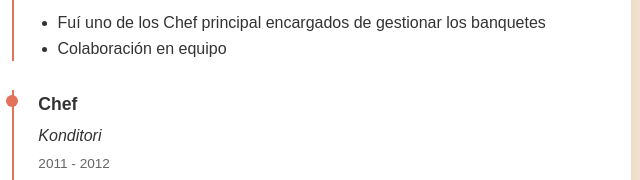
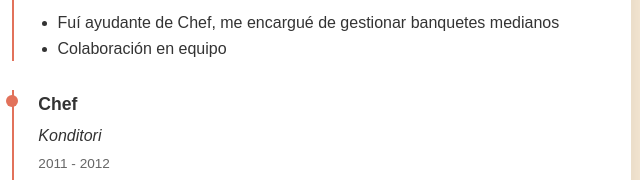
Before and after one commit to CodeCraftSoft/curriculumvitae.github.io, a plain HTML site: page index.html in a window 1280 px wide. Shown: the part 423-603 px from the top of the page, 509-1149 px from the left. Drawn offline with Linux system fonts and the light colour scheme.

Commit message:
fix(cambio de primer trabajo

```diff
--- a/index.html
+++ b/index.html
@@ -286,7 +286,7 @@
                     <p class="empresa">El Paraíso</p>
                     <span class="fecha">2010 - 2010</span>
                     <ul style="padding-left: 1.2rem;">
-                        <li>Fuí uno de los Chef principal encargados de gestionar los banquetes</li>
+                        <li>Fuí ayudante de Chef, me encargué de gestionar banquetes medianos</li>
                         <li>Colaboración en equipo</li>
                     </ul>
                 </div>
```
